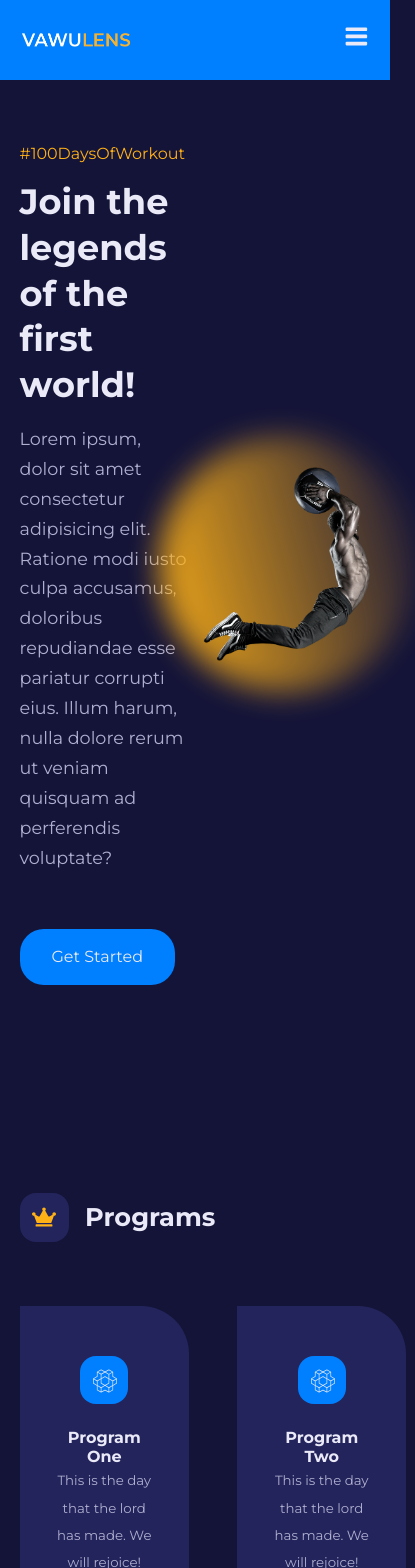
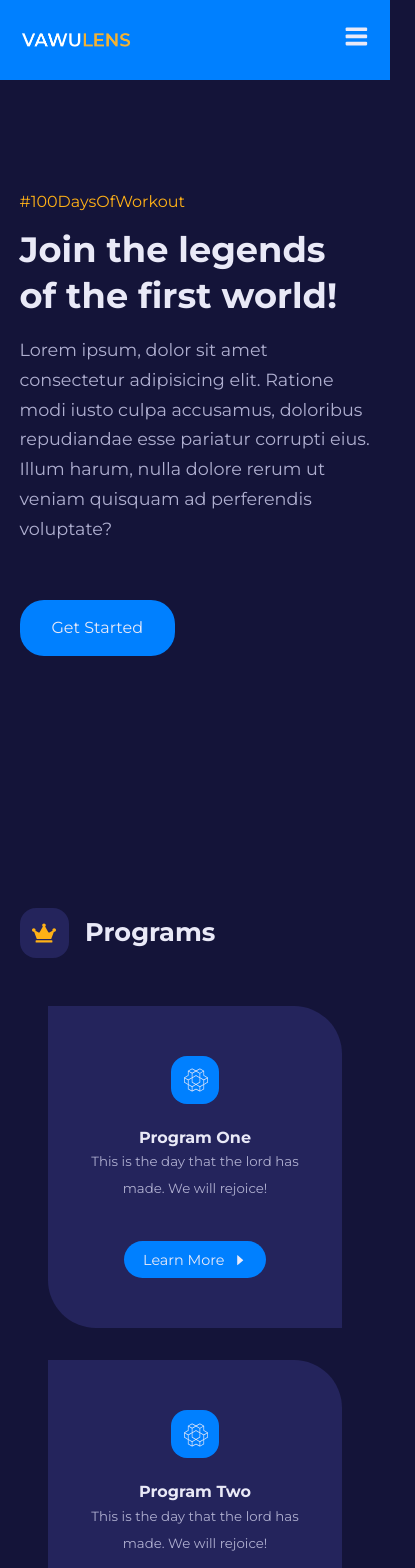
Before and after one commit to davidFernandoDevelopment/project-gym, a React (Create React App) app: page / in a window 390 px wide. Shown: the top 1568 px of the page, 415 px wide, since content can reach past the window. Built offline with nearby package versions, Linux system fonts and the light colour scheme.

Commit message:
Page home device mobile finished

```diff
--- a/src/components/FAQs/FAQs.scss
+++ b/src/components/FAQs/FAQs.scss
@@ -40,5 +40,9 @@
     @include mx.to(1024px) {
       grid-template-columns: 1fr;
     }
+    @include mx.to(600px) {
+      gap: 1rem;
+      margin-top: 3rem;
+    }
   }
 }
--- a/src/components/footer/footer.scss
+++ b/src/components/footer/footer.scss
@@ -16,6 +16,11 @@
       grid-template-columns: repeat(2, 1fr);
       gap: 4rem;
     }
+
+    @include mx.to(600px) {
+      grid-template-columns: 1fr;
+      gap: 3rem;
+    }
   }
   &__logo {
     width: 7rem;
@@ -23,6 +28,10 @@
   }
   &__description {
     margin-top: 0.5rem;
+
+    @include mx.to(600px) {
+      text-align: center;
+    }
   }
   &__socials {
     display: flex;
--- a/src/components/programs/programs.scss
+++ b/src/components/programs/programs.scss
@@ -14,6 +14,12 @@
 
     @include mx.to(1024px) {
       grid-template-columns: repeat(2, 1fr);
+    }
+
+    @include mx.to(600px) {
+      grid-template-columns: 1fr;
+      gap: 2rem;
+      margin-top: 3rem;
     }
   }
   &__program {
@@ -33,5 +39,10 @@
       align-items: center;
       justify-content: center;
     }
+
+    @include mx.to(600px) {
+      width: 84%;
+      margin-inline: auto;
+    }
   }
 }
--- a/src/components/testimonials/testimonials.scss
+++ b/src/components/testimonials/testimonials.scss
@@ -8,6 +8,10 @@
 
   @include mx.to(1024px) {
     width: 75%;
+  }
+
+  @include mx.to(600px) {
+    width: 100%;
   }
 
   &__head {
--- a/src/components/values/values.scss
+++ b/src/components/values/values.scss
@@ -41,6 +41,11 @@
 
     @include mx.to(1024px) {
       gap: 4rem 3rem;
+      gap: 3rem;
+    }
+
+    @include mx.to(600px) {
+      grid-template-columns: 1fr;
     }
   }
   &__value {
@@ -48,6 +53,11 @@
       text-align: left;
       position: relative;
       padding-top: 3.5rem;
+
+      @include mx.to(600px) {
+        width: 84%;
+        margin-inline: auto;
+      }
     }
 
     &-icon {
--- a/src/pages/home/home.scss
+++ b/src/pages/home/home.scss
@@ -13,6 +13,11 @@
     height: fit-content;
   }
 
+  @include mx.to(600px) {
+    padding: 12rem 0;
+    height: 100vh;
+  }
+
   &__container {
     height: 100%;
     display: grid;
@@ -23,6 +28,9 @@
 
     @include mx.to(1024px) {
       gap: 1rem;
+    }
+    @include mx.to(600px) {
+      grid-template-columns: 1fr;
     }
   }
 
@@ -52,6 +60,10 @@
     display: grid;
     place-items: center;
     position: relative;
+
+    @include mx.to(600px) {
+      display: none;
+    }
   }
 
   &__circle {
```
